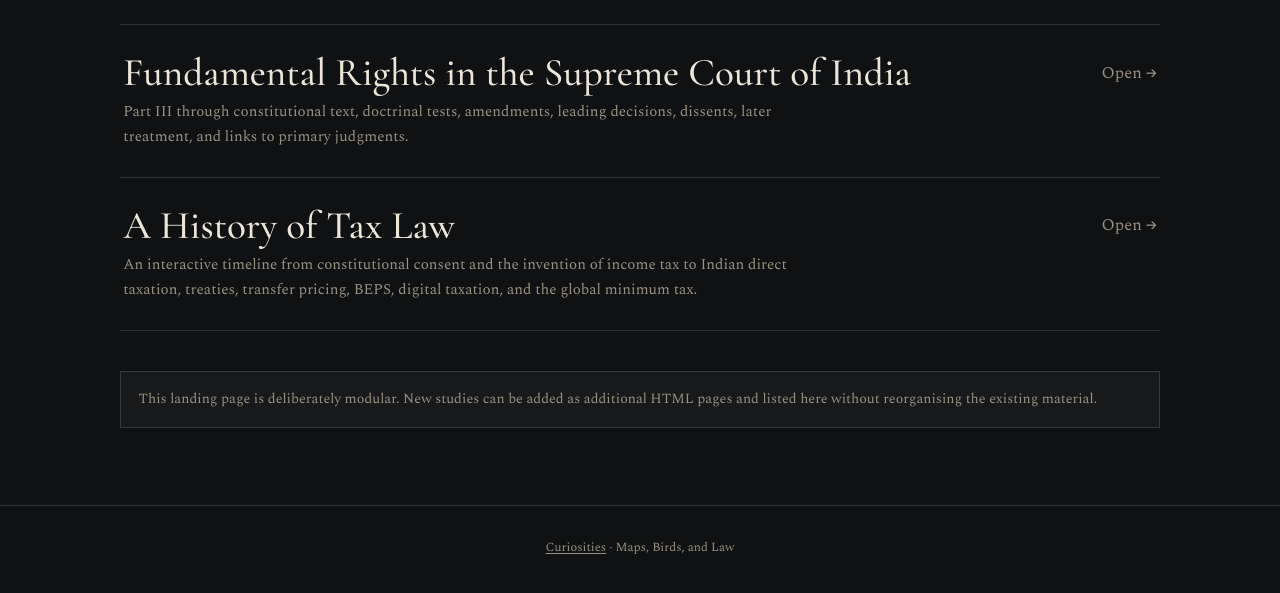
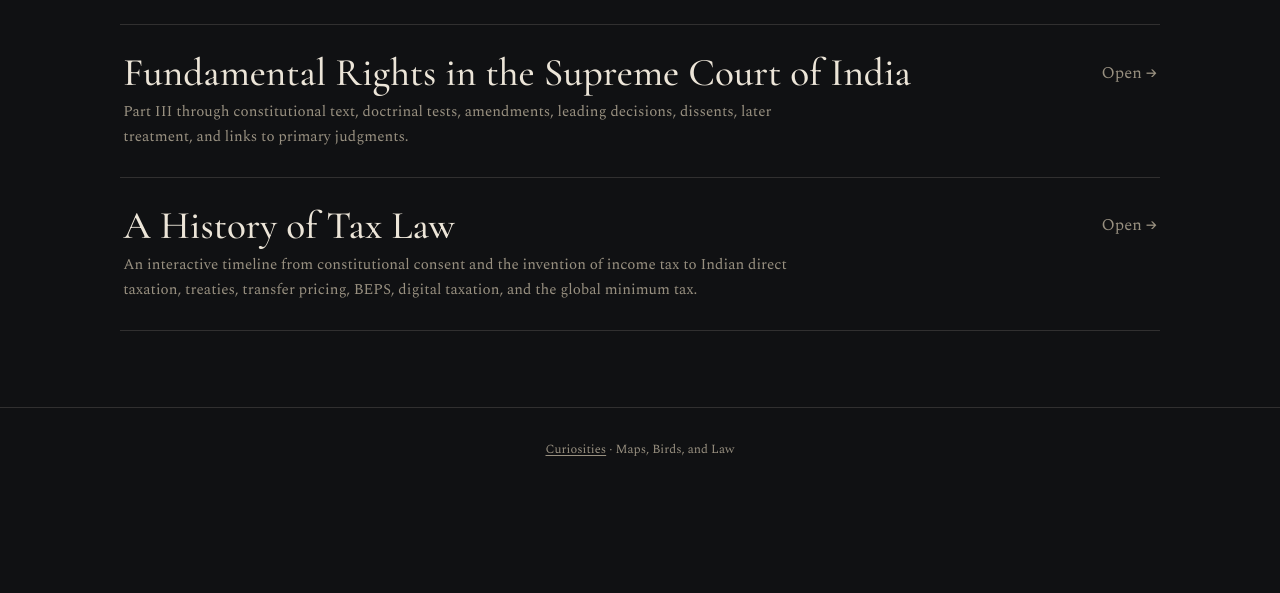
Before and after one commit to mihirnani/law-courts-constitutions, a plain HTML site: page index.html in a window 1280 px wide. Shown: the part 716-1309 px from the top of the page. After the commit the page ends 1225 px from the top, so only its background shows below. Drawn offline with nearby package versions, Linux system fonts and the light colour scheme.

Commit message:
Update index.html

```diff
--- a/index.html
+++ b/index.html
@@ -337,12 +337,6 @@
                     <span aria-hidden="true">Open →</span>
                 </a>
             </section>
-
-            <div class="note">
-                This landing page is deliberately modular. New studies can be
-                added as additional HTML pages and listed here without
-                reorganising the existing material.
-            </div>
         </main>
         <footer>
             <a href="https://naniwadekar.com/">Curiosities</a> · Maps, Birds,
```
